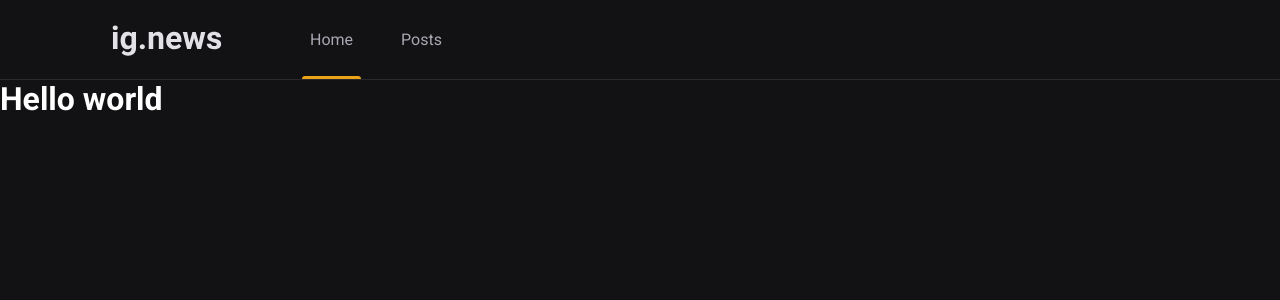
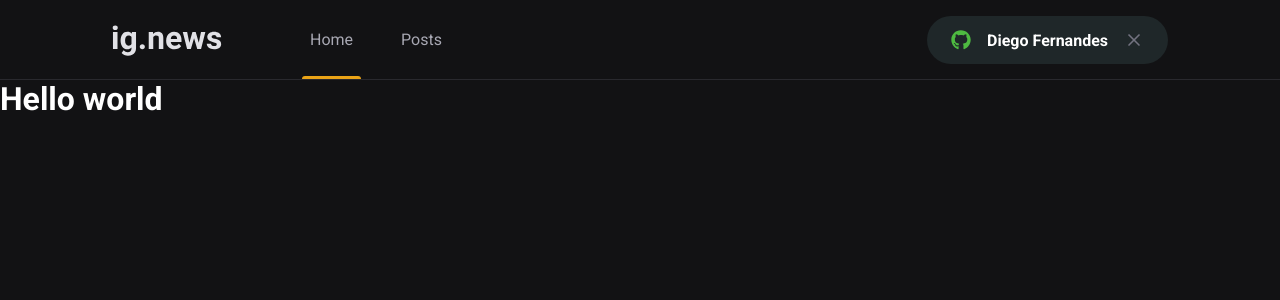
Before and after one commit to warriorsyn/ignews, a Next.js app: page / in a window 1280 px wide. Shown: the top 300 px of the page. Built offline with nearby package versions, Linux system fonts and the light colour scheme.

Commit message:
Finish Header

```diff
--- a/package.json
+++ b/package.json
@@ -11,6 +11,7 @@
     "next": "10.2.0",
     "react": "17.0.2",
     "react-dom": "17.0.2",
+    "react-icons": "^4.2.0",
     "sass": "^1.32.12"
   },
   "devDependencies": {
--- a/src/components/Header/index.tsx
+++ b/src/components/Header/index.tsx
@@ -1,3 +1,4 @@
+import { SignInButton } from '../SignInButton'
 import styles from './styles.module.scss'
 
 export function Header() {
@@ -10,6 +11,8 @@
                     <a className={styles.active}>Home</a>
                     <a>Posts</a>
                 </nav>
+
+                <SignInButton />
             </div>
         </header>
     )
--- a/src/components/Header/styles.module.scss
+++ b/src/components/Header/styles.module.scss
@@ -46,4 +46,8 @@
       }
     }
   }
+
+  > button {
+    margin-left: auto;
+  }
 }
--- /dev/null
+++ b/src/components/SignInButton/index.tsx
@@ -0,0 +1,16 @@
+import { FaGithub } from 'react-icons/fa';
+import { FiX } from 'react-icons/fi';
+
+import styles from './styles.module.scss';
+
+export function SignInButton() {
+    const isUserLoggedIn = true;
+
+    return (
+        <button type="button" className={styles.signInButton}>
+            <FaGithub color={isUserLoggedIn ? '#4eba41' : '#eba417'} />
+            { !isUserLoggedIn ? 'Sign in with Github' : 'Diego Fernandes' }
+            { isUserLoggedIn && <FiX  color="#737380" className={styles.closeIcon}/> }
+        </button>
+    )
+}
--- /dev/null
+++ b/src/components/SignInButton/styles.module.scss
@@ -0,0 +1,31 @@
+.signInButton {
+  height: 3rem;
+  border-radius: 3rem;
+  background-color: var(--gray-850);
+  border: 0;
+  padding: 0 1.5rem;
+
+  display: flex;
+  align-items: center;
+  justify-content: center;
+  color: var(--white);
+  font-weight: bold;
+  transition: filter 0.2s;
+
+  svg {
+    width: 20px;
+    height: 20px;
+
+    &:first-child {
+      margin-right: 1rem;
+    }
+  }
+
+  svg.closeIcon {
+    margin-left: 1rem;
+  }
+
+  &:hover {
+    filter: brightness(0.8);
+  }
+}
--- a/src/styles/global.scss
+++ b/src/styles/global.scss
@@ -10,6 +10,7 @@
   --gray-100: #e1e1e6;
   --gray-300: #a8a8b3;
   --gray-800: #29292e;
+  --gray-850: #1f2729;
   --gray-900: #121214;
 
   --cyan-500: #61dafb;
```
Also changed, not shown: 1 other file (tests, documents, lock files or other folders).
